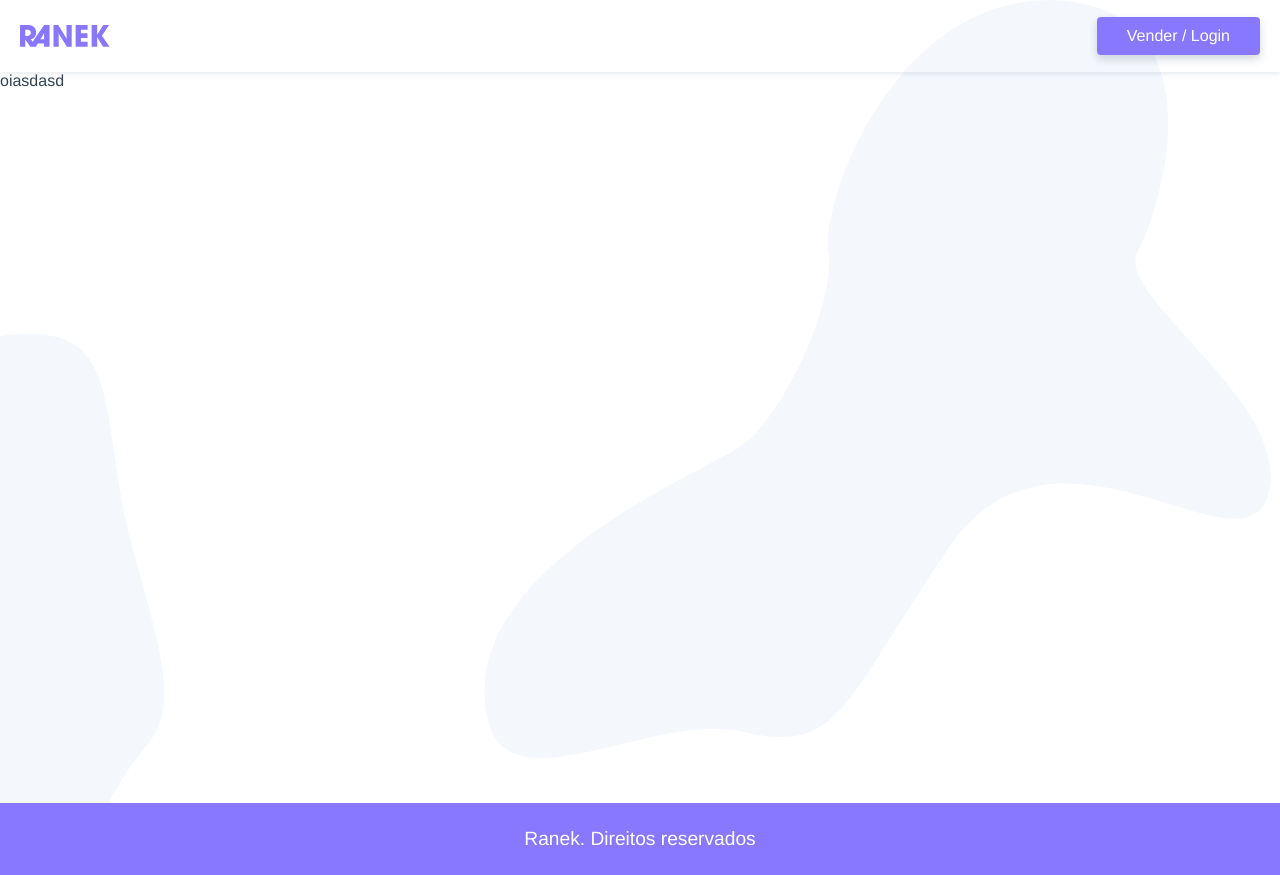
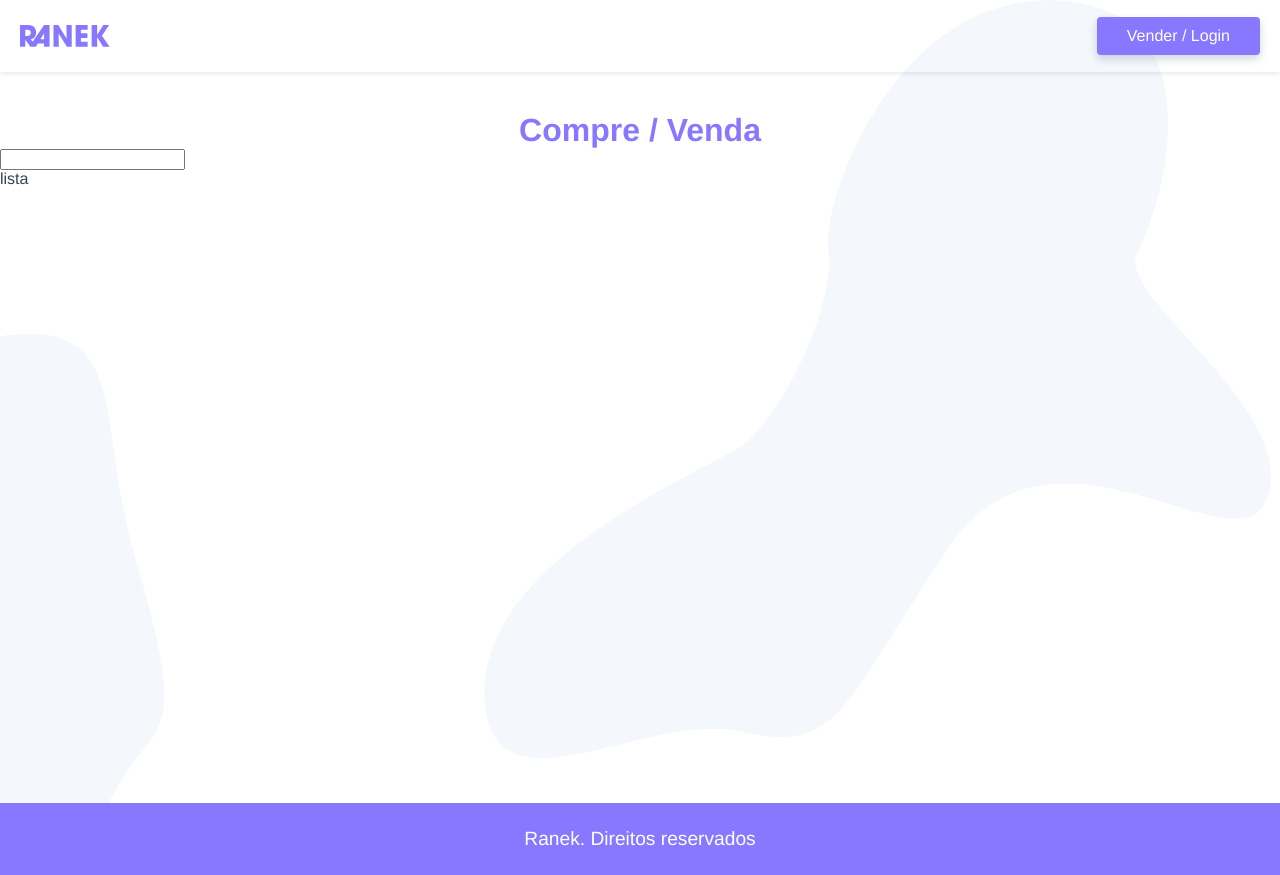
Before and after one commit to rezendefelipe/vue-ranek, a Vue app: page / in a window 1280 px wide. Built offline with nearby package versions, Linux system fonts and the light colour scheme.

Commit message:
feat: add product search and list components

```diff
--- /dev/null
+++ b/src/components/ListProducts.vue
@@ -0,0 +1,13 @@
+<template>
+  <p>lista</p>
+</template>
+
+<script>
+export default {
+    name: "ListProducts"
+}
+</script>
+
+<style>
+
+</style>
--- /dev/null
+++ b/src/components/SearchProducts.vue
@@ -0,0 +1,15 @@
+<template>
+    <div>
+        <input type="text">
+    </div>
+</template>
+
+<script>
+export default {
+    name: "SearchProducts"
+}
+</script>
+
+<style>
+
+</style>
--- a/src/components/TheFooter.vue
+++ b/src/components/TheFooter.vue
@@ -10,7 +10,7 @@ export default {
 }
 </script>
 
-<style>
+<style scoped>
     footer {
         background: #87f;
         padding: 25px 0;
--- a/src/views/HomeView.vue
+++ b/src/views/HomeView.vue
@@ -1,11 +1,31 @@
 <template>
   <div>
-    oiasdasd
+    <h1>
+      Compre / Venda
+    </h1>
+    <SearchProducts />
+    <ListProducts />
   </div>
 </template>
 
 <script>
+import SearchProducts from "@/components/SearchProducts";
+import ListProducts from "@/components/ListProducts";
+
 export default {
-  name: 'HomeView'
+  name: 'HomeView',
+  components: {
+    SearchProducts,
+    ListProducts
+  }
 }
 </script>
+
+<style scoped>
+  h1 {
+    color: #87f;
+    margin-top: 40px;
+    font-size: 2rem;
+    text-align: center;
+  }
+</style>
```
